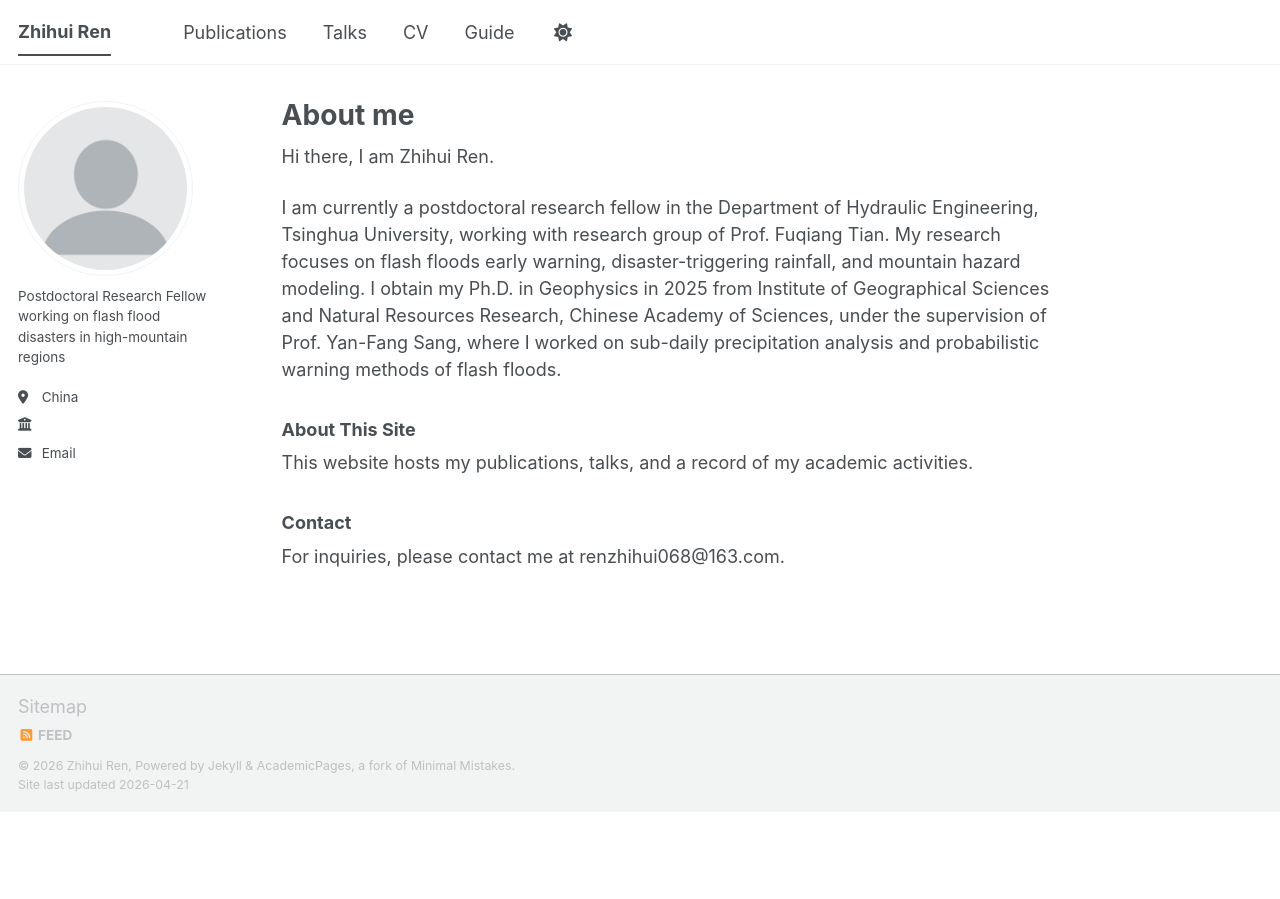
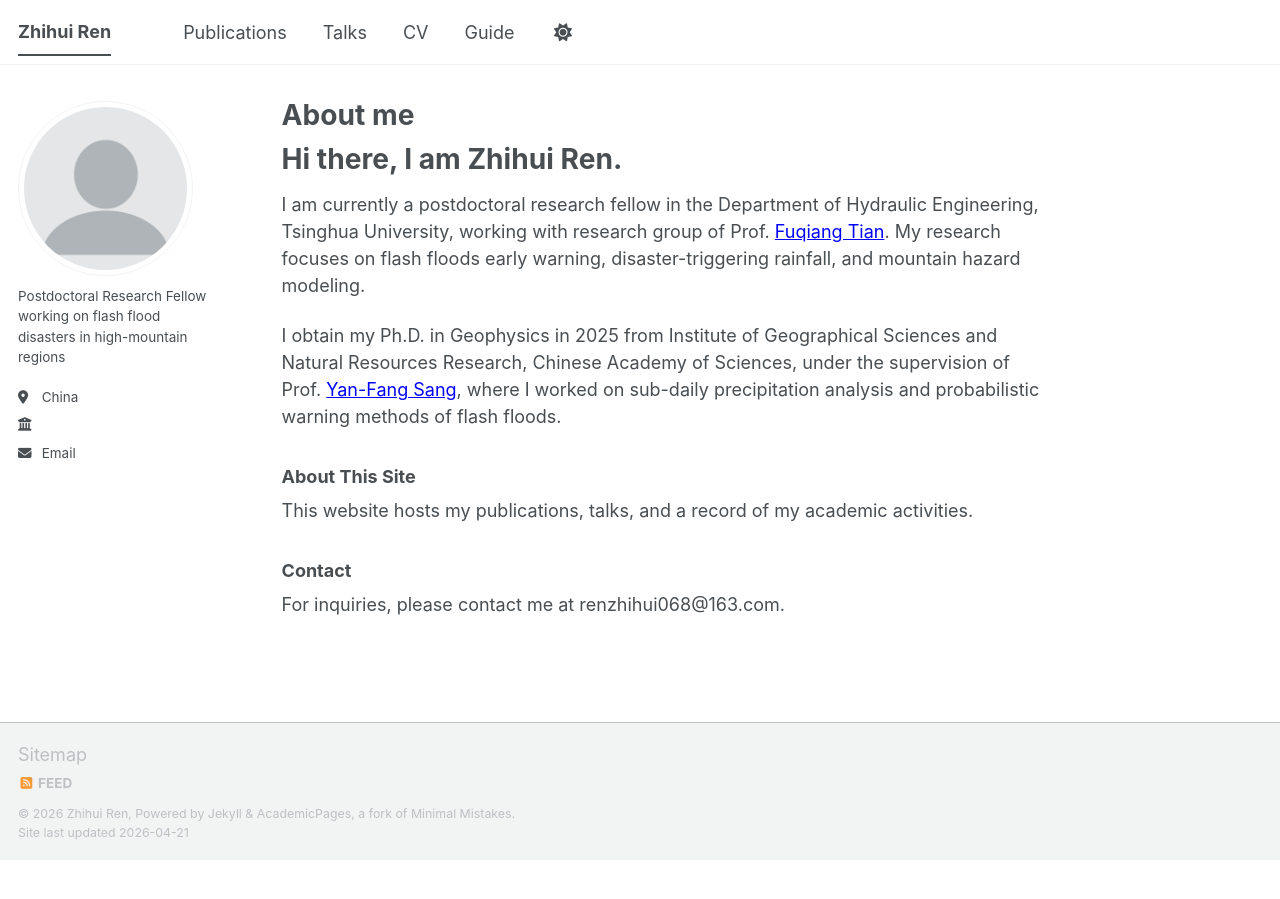
Before and after one commit to 68kellyren/68kellyren.github.io, a Jekyll site: the page built from _pages/about.md, in a window 1280 px wide. Built offline with Jekyll 4.4.1, drawn with Linux system fonts in a browser that asks for light colours; a script bundle is joined from its source files by our own code; library files that are not in the unit come from our copies.

Commit message:
Update about.md

```diff
--- a/_pages/about.md
+++ b/_pages/about.md
@@ -7,9 +7,11 @@
   - /about.html
 ---
 
-Hi there, I am Zhihui Ren.
+# Hi there, I am Zhihui Ren.
 
-I am currently a postdoctoral research fellow in the Department of Hydraulic Engineering, Tsinghua University, working with research group of Prof. Fuqiang Tian. My research focuses on flash floods early warning, disaster-triggering rainfall, and mountain hazard modeling. I obtain my Ph.D. in Geophysics in 2025 from Institute of Geographical Sciences and Natural Resources Research, Chinese Academy of Sciences, under the supervision of Prof. Yan-Fang Sang, where I worked on sub-daily precipitation analysis and probabilistic warning methods of flash floods.
+I am currently a postdoctoral research fellow in the Department of Hydraulic Engineering, Tsinghua University, working with research group of Prof. <span style="color: blue; text-decoration: underline;">Fuqiang Tian</span>. My research focuses on flash floods early warning, disaster-triggering rainfall, and mountain hazard modeling.
+
+I obtain my Ph.D. in Geophysics in 2025 from Institute of Geographical Sciences and Natural Resources Research, Chinese Academy of Sciences, under the supervision of Prof. <span style="color: blue; text-decoration: underline;">Yan-Fang Sang</span>, where I worked on sub-daily precipitation analysis and probabilistic warning methods of flash floods.
 
 ### About This Site
 This website hosts my publications, talks, and a record of my academic activities.
```
